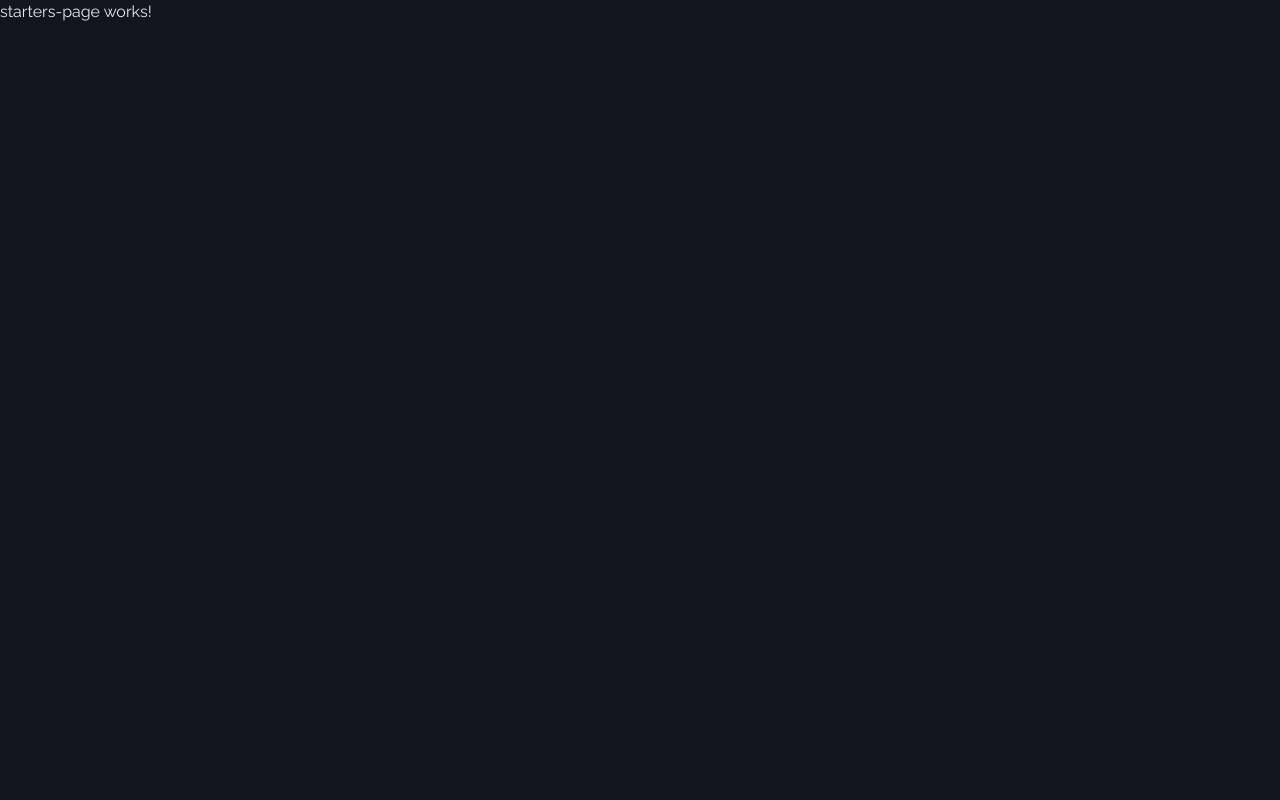
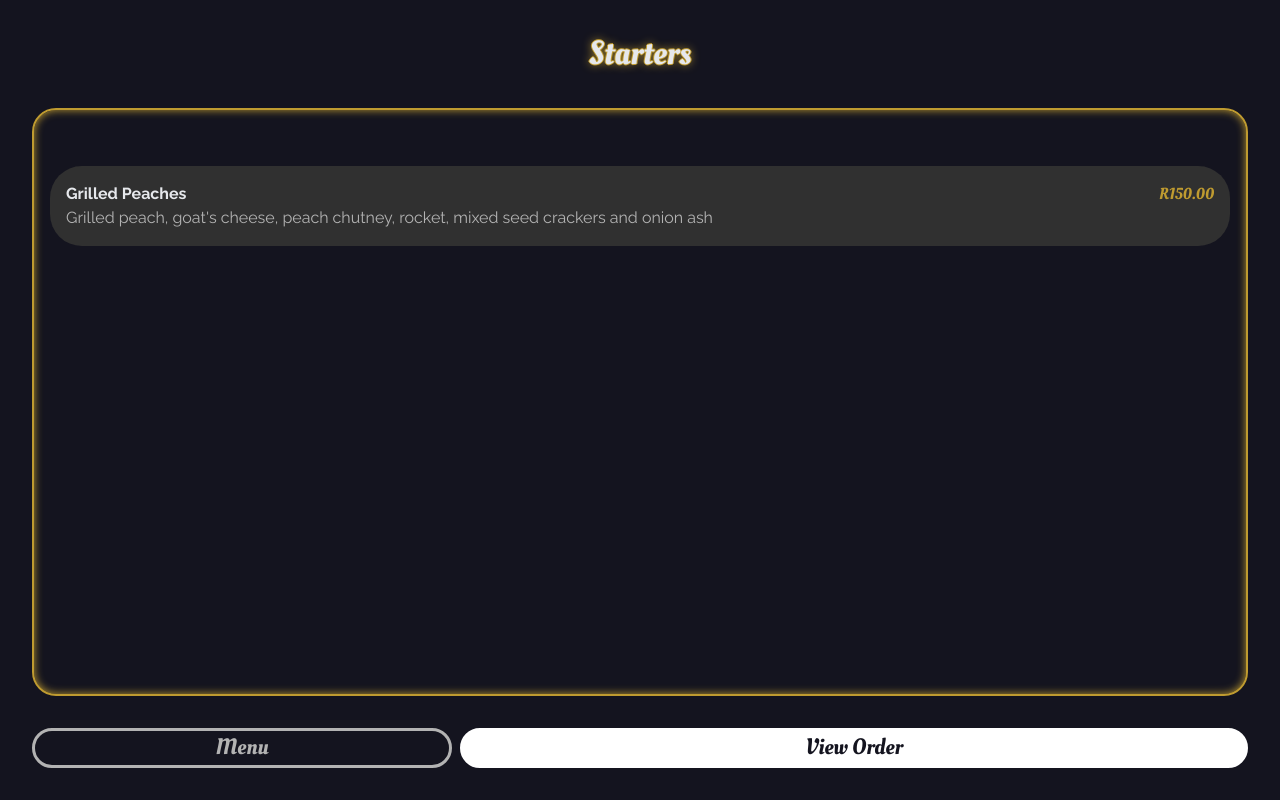
Before and after one commit to FabioSVBBD/celeste-angular, an Angular app: page /a-la-carte/starters in a window 1280 px wide. Built offline with nearby package versions, Linux system fonts and the light colour scheme.

Commit message:
Updated Menu Component and added La Carte Data

```diff
--- a/src/app/components/menu-item/menu-item.component.html
+++ b/src/app/components/menu-item/menu-item.component.html
@@ -1,4 +1,15 @@
-<article class="w-full normal-case mt-2">
-  <h1 class="text-primary-white font-bold">{{ primary }}</h1>
+<article
+  class="w-full normal-case mt-2"
+  [ngClass]="{ 'bg-secondary-black rounded-4xl p-4': detailed }"
+>
+  <section class="flex w-full justify-between">
+    <h1 class="text-primary-white font-bold">{{ primary }}</h1>
+    <section *ngIf="detailed" class="flex font-oleo text-primary-gold">
+      <p>
+        {{ price | currency: "ZAR":"symbol-narrow":"1.2-2" }}
+      </p>
+      <p *ngIf="selected">&nbsp;&bull;</p>
+    </section>
+  </section>
   <h2 class="text-primary-grey">{{ secondary }}</h2>
 </article>
--- a/src/app/components/menu-item/menu-item.component.ts
+++ b/src/app/components/menu-item/menu-item.component.ts
@@ -8,13 +8,13 @@ const DEFAULT = 'default';
   styleUrls: ['./menu-item.component.css'],
 })
 export class MenuItemComponent implements OnInit {
-  @Input() primary: string;
-  @Input() secondary: string;
+  @Input() primary: string = DEFAULT;
+  @Input() secondary: string = DEFAULT;
+  @Input() price: number = 0;
+  @Input() detailed: boolean = false;
+  @Input() selected: boolean = false;
 
-  constructor() {
-    this.primary = DEFAULT;
-    this.secondary = DEFAULT;
-  }
+  constructor() {}
 
   ngOnInit(): void {}
 }
--- a/src/app/pages/carte-journey/starters-page/starters-page.component.html
+++ b/src/app/pages/carte-journey/starters-page/starters-page.component.html
@@ -1 +1,17 @@
-<p>starters-page works!</p>
+<article class="flex flex-col items-center w-full h-full p-8 space-y-8">
+  <app-title class="text-2xl font-oleo">Starters</app-title>
+
+  <app-gold-box>
+    <app-menu-item
+      primary="Grilled Peaches"
+      secondary="Grilled peach, goat's cheese, peach chutney, rocket, mixed seed crackers and onion ash"
+      [price]="150"
+      [detailed]="true"
+    ></app-menu-item>
+  </app-gold-box>
+
+  <section class="flex w-full space-x-2">
+    <app-button type="secondary" class="w-2/5">Menu</app-button>
+    <app-button class="w-3/4">View Order</app-button>
+  </section>
+</article>
--- /dev/null
+++ b/src/assets/data/a-la-carte-menu.ts
@@ -0,0 +1,73 @@
+export const menu = {
+  starters: [
+    {
+      title: 'Grilled Peaches',
+      description:
+        "Grilled peach, goat's cheese, peach chutney, rocket, mixed seed crackers and onion ash",
+      price: 150.0,
+    },
+    {
+      title: 'Céleste Snails',
+      description:
+        'Snails in the wood fired oven, tomato and garlic stew, herb butter, mozzarella and gruyère',
+      price: 100.0,
+    },
+    {
+      title: 'Octopus',
+      description:
+        'Coal fired octopus, potato and halloumi with coriander and garlic, lemon aioli, sundried tomato',
+      price: 220.0,
+    },
+  ],
+  mains: [
+    {
+      title: 'Chargrilled Chicken',
+      description:
+        'Chargrilled chicken thighs, blackbean and potato with smoked chilli, bone marrow and lime salsa, leafy salad',
+      price: 190.0,
+    },
+    {
+      title: 'Céleste Cane',
+      description:
+        'Confit duck leg finished in the Josper, cumin and raisin mole, sweet potato, salad of confit duck breast, cauliflower, root vegetables and bean sprouts',
+      price: 200.0,
+    },
+    {
+      title: 'Honey Aubergine',
+      description:
+        'Miso honey aubergine in wood oven, lentil and shitake mushroom, greens, sweet potato',
+      price: 170.0,
+    },
+  ],
+  desserts: [
+    {
+      title: 'Creme Brulee',
+      description:
+        'A creamy baked custard enhanced with a dash or Amaretto, topped with a crunchy praline and accompanied by Almond and Chocolate Biscotti',
+      price: 45.0,
+    },
+    {
+      title: 'Pistachio Nut Pavlova',
+      description:
+        'Crisp Pistachio Nut Meringue disk filled with Creme Chantilly and topped with fresh Seasonal Fruit',
+      price: 40.0,
+    },
+    {
+      title: 'Hot Chocolate Pudding',
+      description:
+        'Soft Centred Chocolate Pudding served with homemade Vanilla Pod Ice Cream',
+      price: 46.0,
+    },
+    {
+      title: 'Treacle Tart',
+      description:
+        'Old English treacle shortcrust pastry tart with hot custard or vanilla ice cream',
+      price: 60.0,
+    },
+    {
+      title: 'Sorbet',
+      description: 'Mandarin | Blackcurrant | Lemon | Mango',
+      price: 15.0,
+    },
+  ],
+};
```
